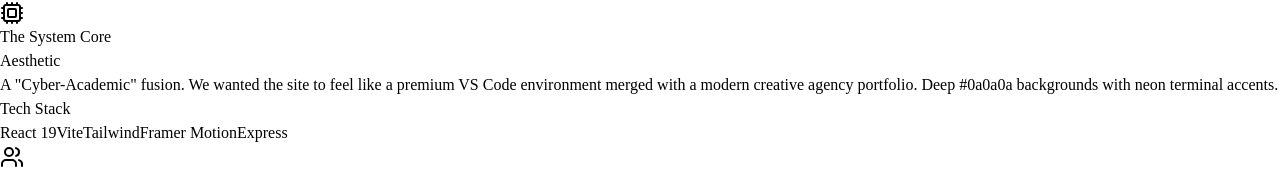
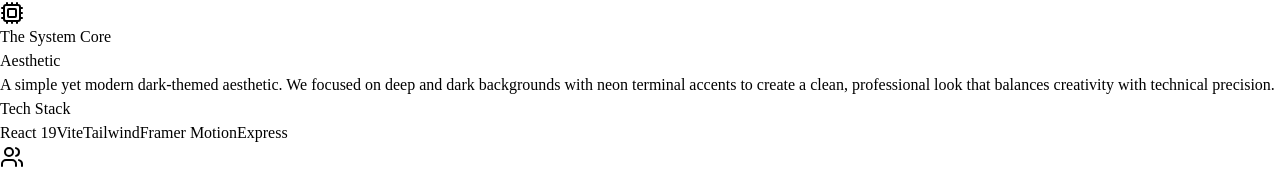
Before and after one commit to endertrailer/manzar_showcase, a React (Vite) app in the folder client/: page /journey in a window 1280 px wide. Shown: the part 287-456 px from the top of the page. Built offline with nearby package versions, Linux system fonts and the light colour scheme.

Commit message:
fixed a typo

```diff
--- a/client/src/pages/Journey.tsx
+++ b/client/src/pages/Journey.tsx
@@ -82,8 +82,7 @@ export default function Journey() {
                             <div className="bg-card/50 p-6 rounded-xl border border-white/5">
                                 <h3 className="font-bold mb-2 text-primary">Aesthetic</h3>
                                 <p className="text-sm text-muted-foreground">
-                                    A "Cyber-Academic" fusion. We wanted the site to feel like a premium VS Code environment
-                                    merged with a modern creative agency portfolio. Deep #0a0a0a backgrounds with neon terminal accents.
+                                    A simple yet modern dark-themed aesthetic. We focused on deep and dark backgrounds with neon terminal accents to create a clean, professional look that balances creativity with technical precision.
                                 </p>
                             </div>
                             <div className="bg-card/50 p-6 rounded-xl border border-white/5">
```
